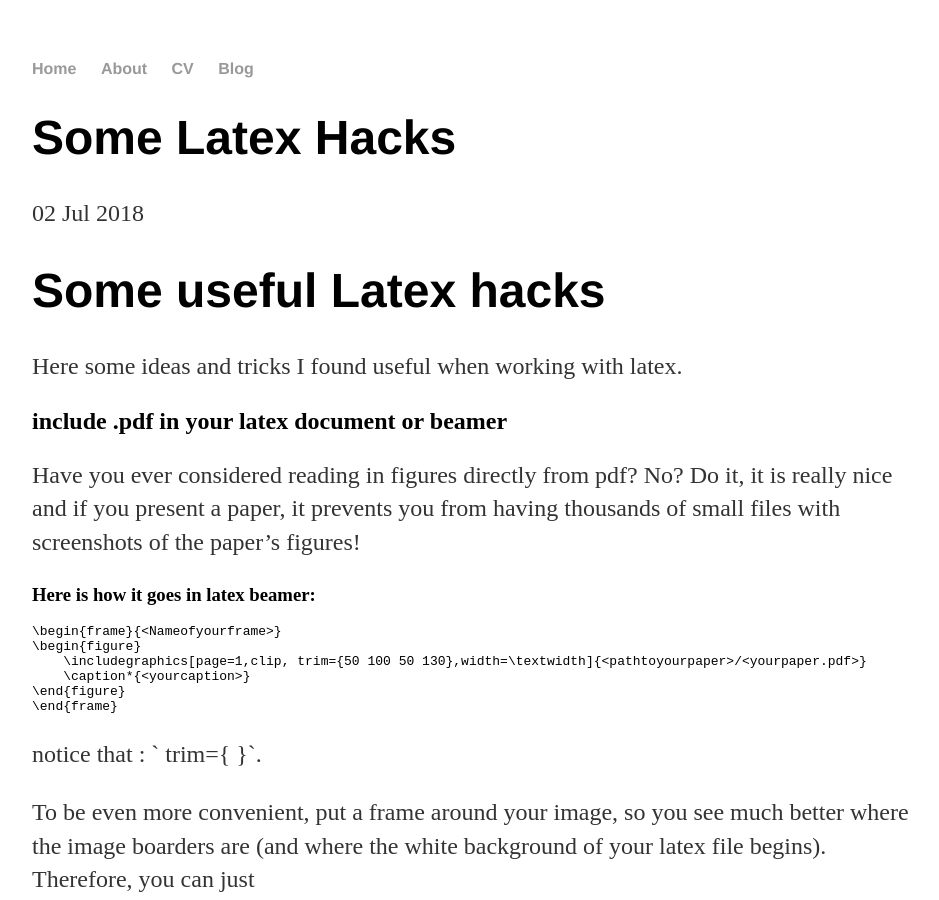
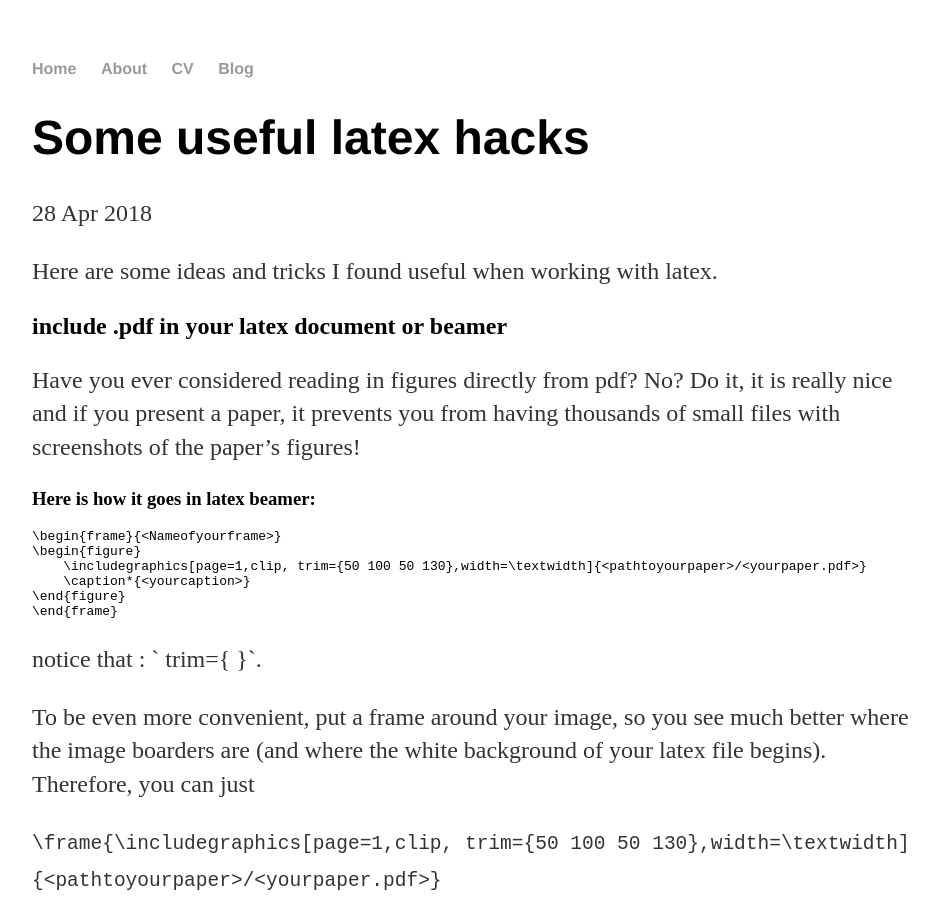
Before and after one commit to noschenk/noschenk.github.io, a Jekyll site: the page built from _posts/2018-07-02-some-latex-hacks.md, in a window 1280 px wide and 900 px high. Shown: the whole window, without its empty margins (160-1099 px from the left). Built offline with Jekyll 4.4.1, drawn with Linux system fonts in a browser that asks for light colours; our own code applies the rules of GitHub Pages for plain Markdown files.

Commit message:
modified with nicer style

```diff
--- a/_posts/2018-07-02-some-latex-hacks.md
+++ b/_posts/2018-07-02-some-latex-hacks.md
@@ -1,5 +1,9 @@
-# Some useful Latex hacks
-Here some ideas and tricks I found useful when working with latex.
+---
+layout: post
+title: "Some useful latex hacks"
+date: 2018-04-28
+---
+Here are some ideas and tricks I found useful when working with latex.
 
 ## include .pdf in your latex document or beamer
 Have you ever considered reading in figures directly from pdf? No? Do it, it is really nice and if you present a paper, it prevents you from having thousands of small files with screenshots of the paper's figures!
```
